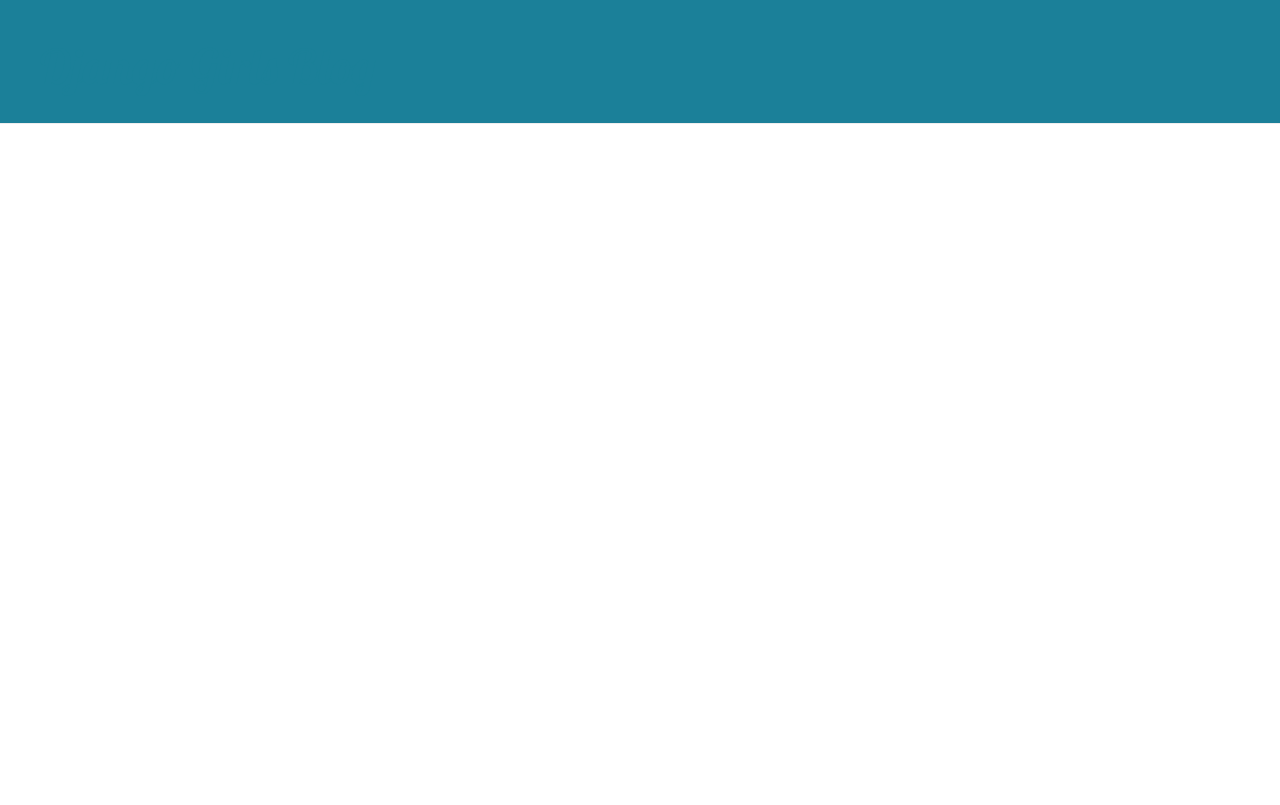
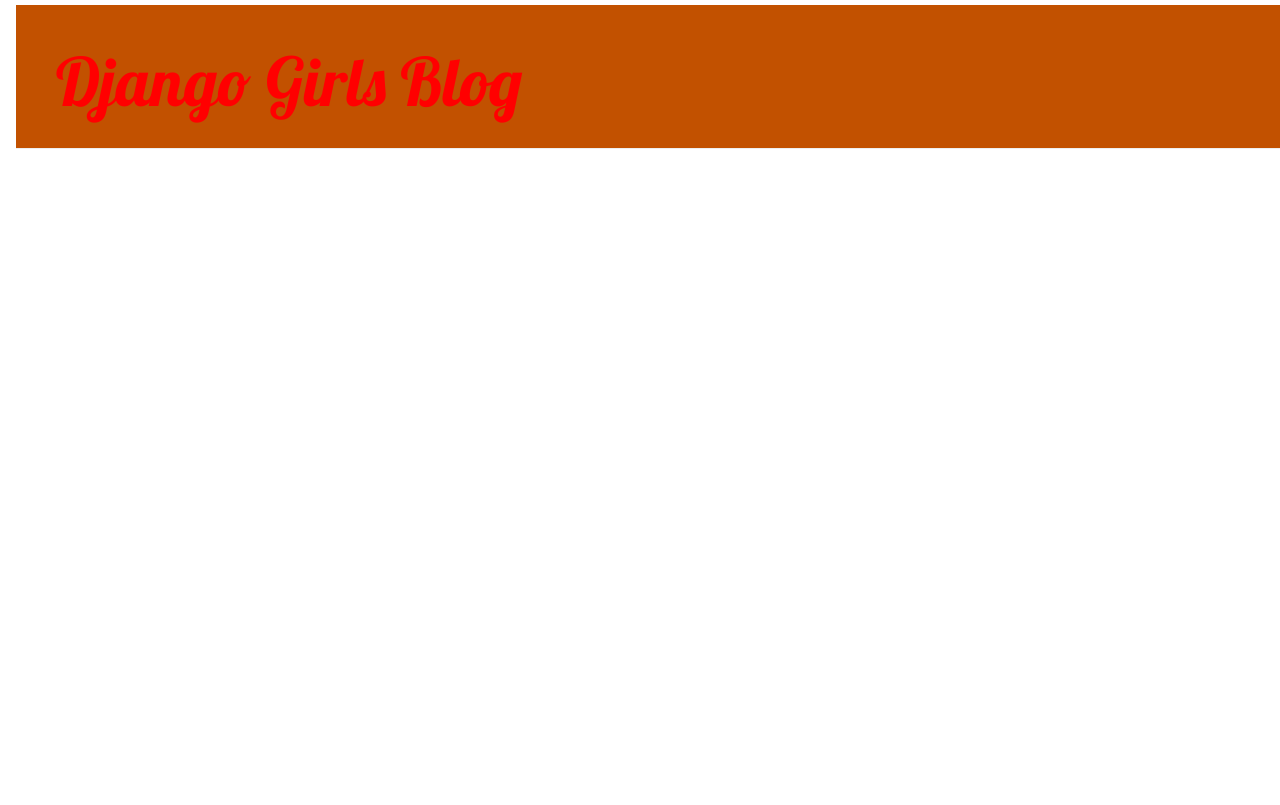
Before and after one commit to gerrykou/my-first-blog, a Django app: template blog/templates/blog/base.html in a window 1280 px wide. Before the commit the page ends 124 px from the top, so only its background shows below. Run offline with Django 3.2, Linux system fonts and the light colour scheme; the template is opened without the code that fills it, so the values that code supplies are empty; some libraries are stand-ins or nearby versions.

Commit message:
update css

```diff
--- a/blog/static/css/blog.css
+++ b/blog/static/css/blog.css
@@ -1,17 +1,19 @@
 .page-header {
-    background: #1b8099;
-    margin-top: 0;
-    padding: 20px 20px 20px 40px;
+    background-color: #C25100;
+    margin-top: 5px;
+    margin-bottom: 10px;
+    padding: 20px 10px 20px 40px;
+
 }
 
 .page-header h1, .page-header h1 a, .page-header h1 a:visited, .page-header h1 a:active {
-    color: #1b8099;
-    font-size: 36pt;
+    color: #FF0000;
+    font-size: 50pt;
     text-decoration: none;
 }
 
 .content {
-    margin-left: 40px;
+    margin-left: 10px;
 }
 
 h1, h2, h3, h4 {
@@ -20,6 +22,7 @@
 h1 a, h2 a {
     color: #1b8099;
     font-family: 'Lobster';
+    font-size:2.2em;
 }
 
 .date {
@@ -37,14 +40,38 @@
 .top-menu, .top-menu:hover, .top-menu:visited {
     color: #ffffff;
     float: right;
-    font-size: 26pt;
+    font-size: 30pt;
     margin-right: 20px;
 }
 
 .post {
-    margin-bottom: 70px;
+    margin-top:15px;
+    margin-bottom: 30px;
+    font-size: 1.3em;
+    font-family:monospace;
 }
 
 .post h2 a, .post h2 a:visited {
     color: #1b8099;
+
 }
+.btn-default,
+.btn-default:visited {
+    color: #C25100;
+    background: none;
+    border-color: #C25100;
+}
+
+.btn-default:hover {
+    color: #FFFFFF;
+    background-color: #C25100;
+}
+
+body{
+    height: 100%;
+    width: 100%;
+    padding-left: 15px;
+    margin-top:1px;
+    margin-left:1px;
+
+}
--- a/blog/templates/blog/post_list.html
+++ b/blog/templates/blog/post_list.html
@@ -11,7 +11,7 @@
     </head>
     <body>
         <div>
-            <h1><a href="/">Poems Collection Blog</a></h1>
+            <h1 ><a href="/">Poems Collection Blog</a></h1>
         </div>
 
         <div class="content container">
```
